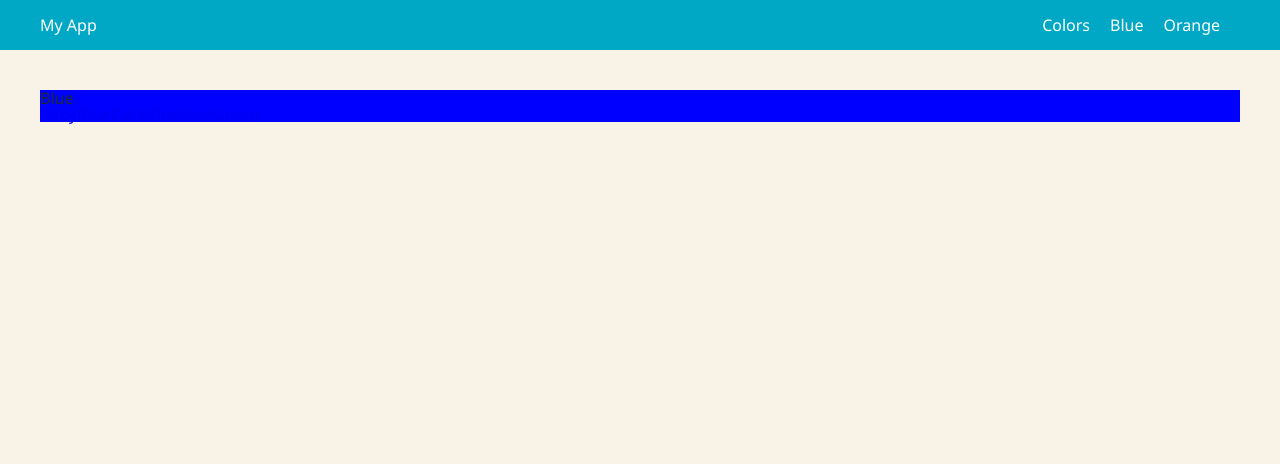
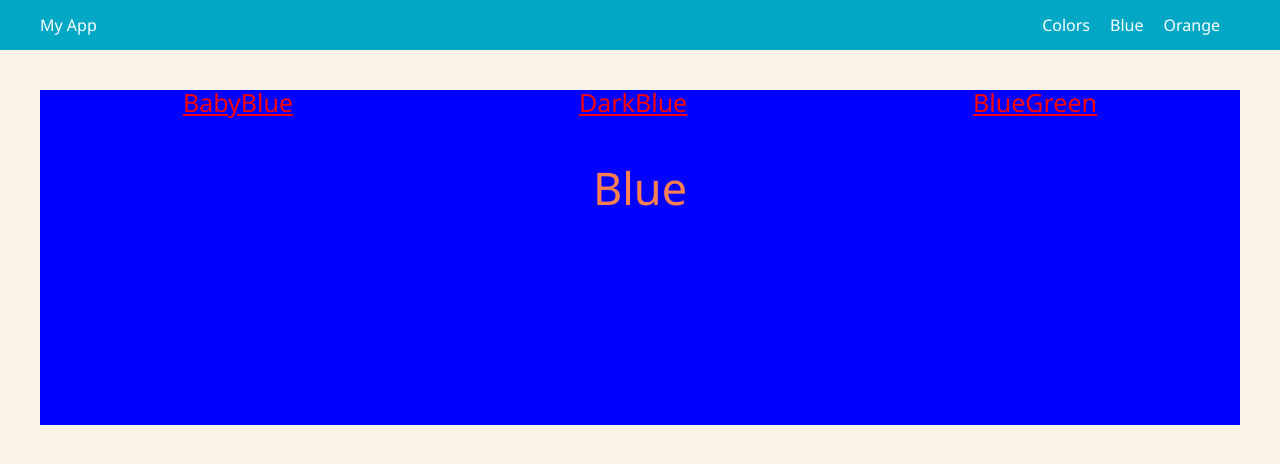
Before and after one commit to amanda-hecht89/my-baby-react, a React app: page /blue in a window 1280 px wide. Shown: the top 464 px of the page. Built offline with nearby package versions, Linux system fonts and the light colour scheme.

Commit message:
css fun!

```diff
--- a/src/components/Blue/BabyBlue.css
+++ b/src/components/Blue/BabyBlue.css
@@ -1,3 +1,13 @@
+
+
 .BabyBlue {
     background: lightskyblue;
+    height: 50%;
+    color: lime;
+    margin-top: 50px;
+    font-size: 45px;
+    display: flex;
+    align-items: center;
+    justify-content: space-around;
+
   }
--- a/src/components/Blue/Blue.css
+++ b/src/components/Blue/Blue.css
@@ -1,3 +1,29 @@
 .Blue {
     background: blue;
+    height: 50%;
+    color: coral;
+
+    h1 {
+      font-size: 45px;
+      margin-top: 50px;
+      font-size: 45px;
+      display: flex;
+      align-items: center;
+      justify-content: space-around;
+    }
+
+    nav {
+      font-size: 25px;
+      display: flex;
+      align-items: center;
+      justify-content: space-around;
+
+      a {
+        color: red;
+      }
+
+      a:hover {
+        color: white;
+      }
+    }
   }
--- a/src/components/Blue/Blue.jsx
+++ b/src/components/Blue/Blue.jsx
@@ -4,12 +4,12 @@ import styles from './Blue.css';
 export default function Blue() {
   return (
     <div className={styles.Blue}>
-      <h1>Blue</h1>
       <nav>
         <Link to="baby blue">BabyBlue</Link>
         <Link to="dark blue">DarkBlue</Link>
         <Link to="blue green">BlueGreen</Link>
       </nav>
+      <h1>Blue</h1>
       <Outlet />
     </div>
   );
--- a/src/components/Blue/BlueGreen.css
+++ b/src/components/Blue/BlueGreen.css
@@ -1,3 +1,10 @@
 .BlueGreen {
     background: teal;
+    height: 50%;
+    color: hotpink;
+    margin-top: 50px;
+    font-size: 45px;
+    display: flex;
+    align-items: center;
+    justify-content: space-around;
   }
--- a/src/components/Blue/DarkBlue.css
+++ b/src/components/Blue/DarkBlue.css
@@ -1,3 +1,10 @@
 .DarkBlue {
-    background: slateblue;
+    background: darkblue;
+    height: 50%;
+    color:white;
+    margin-top: 50px;
+    font-size: 45px;
+    display: flex;
+    align-items: center;
+    justify-content: space-around;
   }
--- a/src/components/Colors/Colors.css
+++ b/src/components/Colors/Colors.css
@@ -1,3 +1,11 @@
 .Colors {
-    background: rgb(38, 153, 38);
+    height: 50%;
+    margin-top: 50px;
+    font-size: 55px;
+    display: flex;
+    align-items: center;
+    justify-content: space-around;
+    background: -webkit-linear-gradient(rgb(58, 20, 228), rgb(239, 135, 9));
+    background-clip: content-box;
+    -webkit-text-fill-color: green;
   }
--- a/src/components/Orange/Orange.css
+++ b/src/components/Orange/Orange.css
@@ -1,3 +1,10 @@
 .Orange {
     background: orangered;
+    color: purple;
+    height: 50%;
+    margin-top: 50px;
+    font-size: 45px;
+    display: flex;
+    align-items: center;
+    justify-content: space-around;
   }
--- a/src/global.css
+++ b/src/global.css
@@ -11,7 +11,6 @@
       'Bitstream Vera Sans Bold', 'Arial Black', sans-serif;
 
     --header-color: #00a8c6;
-    --button-color: #89dfe7;
     --subheader-color: #40c0cb;
     --offset-color: #d3dcbd;
     --color-4: #b9d660;
@@ -19,7 +18,6 @@
     --light-accent-color: #e5f1bf;
     --background-color: #f9f2e7;
     --black-color: rgb(27, 42, 48);
-    --caption-color: rgb(65, 99, 112);
     --white-color: white;
 
     --padding: 20px;
```
